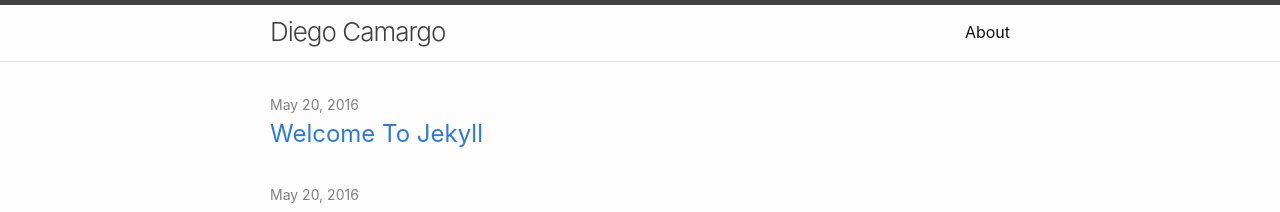
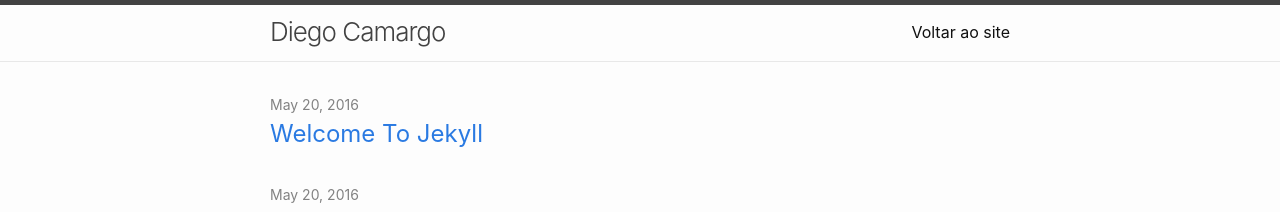
Before and after one commit to d-camargo/blog, a Jekyll site: the page built from index.md, in a window 1280 px wide. Shown: the top 212 px of the page. Built offline with Jekyll 4.4.1, drawn with Linux system fonts in a browser that asks for light colours.

Commit message:
Update about.md

```diff
--- a/about.md
+++ b/about.md
@@ -1,7 +1,7 @@
 ---
 layout: page
-title: About
-permalink: /about/
+title: Voltar ao site
+permalink: https://d-camargo.github.io
 ---
 
 This is the base Jekyll theme. You can find out more info about customizing your Jekyll theme, as well as basic Jekyll usage documentation at [jekyllrb.com](https://jekyllrb.com/)
```
